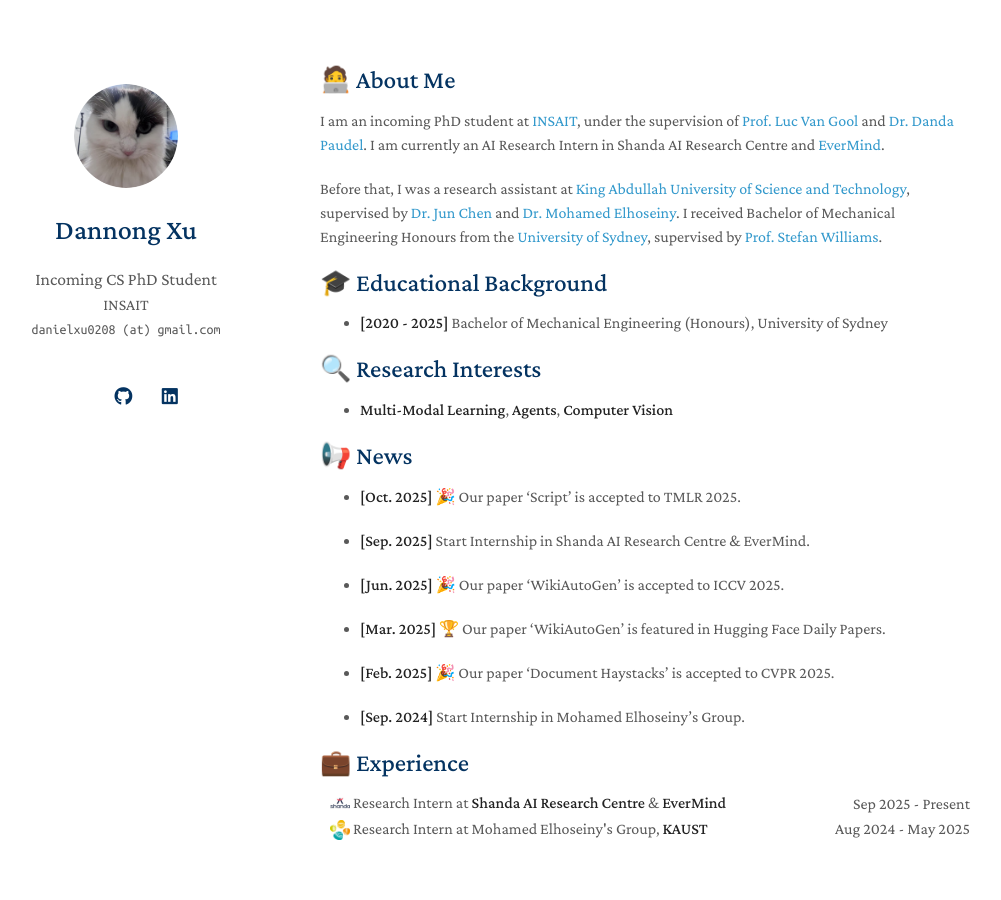
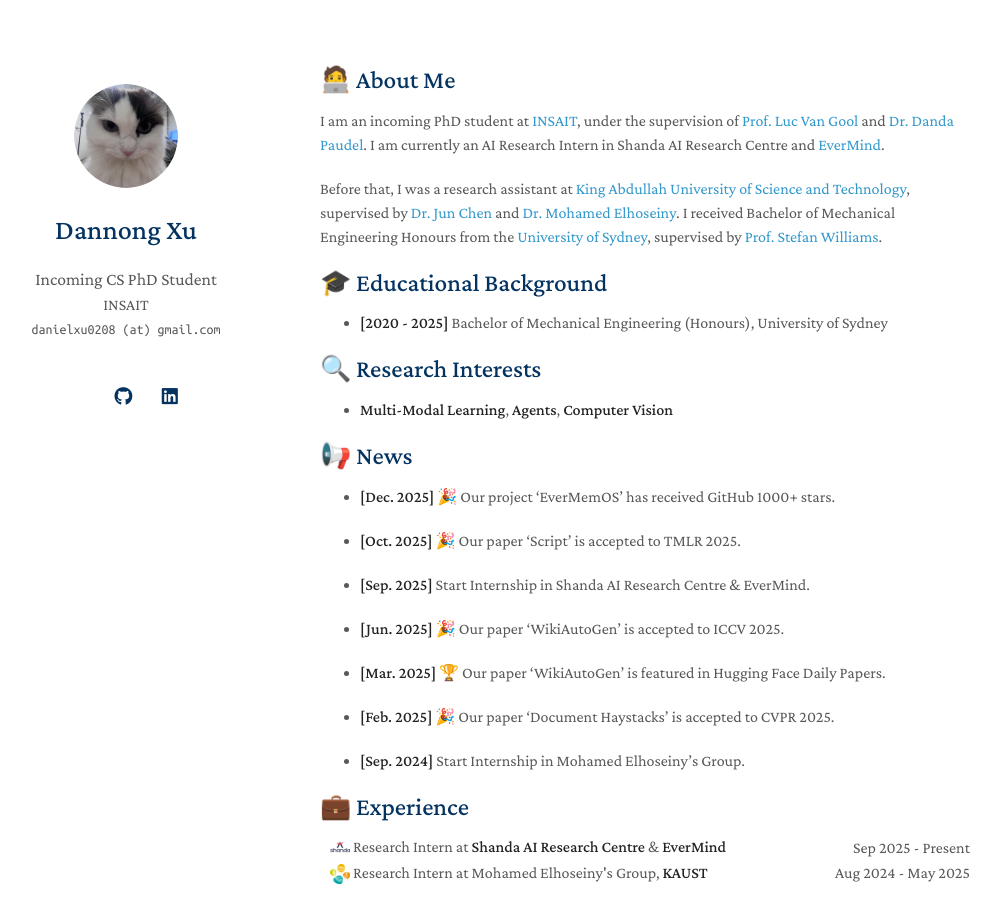
Before and after one commit to Danielxu0208/Danielxu0208.github.io, a Jekyll site: the page built from index.md, in a window 1280 px wide and 900 px high. Shown: the whole window, without its empty margins (150-1151 px from the left). Built offline with Jekyll 4.4.1, drawn with Linux system fonts in a browser that asks for light colours; a style sheet for code colours, icons or effects is not loaded; our own code applies the rules of GitHub Pages for plain Markdown files.

Commit message:
Update index.md

```diff
--- a/index.md
+++ b/index.md
@@ -17,6 +17,9 @@ Before that, I was a research assistant at [King Abdullah University of Science
 - **Multi-Modal Learning**, **Agents**, **Computer Vision**
 
 ## 📢 News
+
+- **[Dec. 2025]** 🎉 Our project 'EverMemOS' has received GitHub 1000+ stars.
+
 - **[Oct. 2025]** 🎉 Our paper 'Script' is accepted to TMLR 2025.
 
 - **[Sep. 2025]** Start Internship in Shanda AI Research Centre & EverMind.
```
